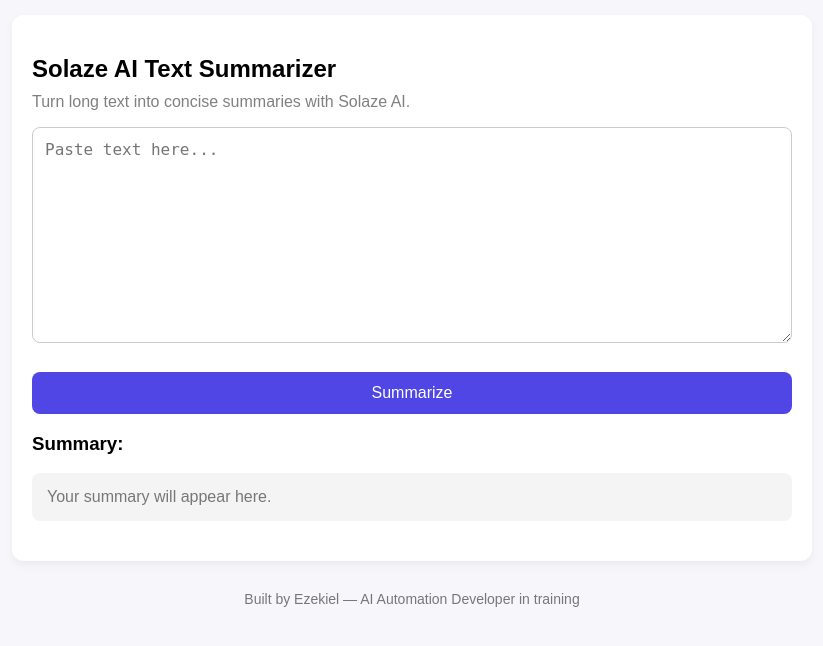
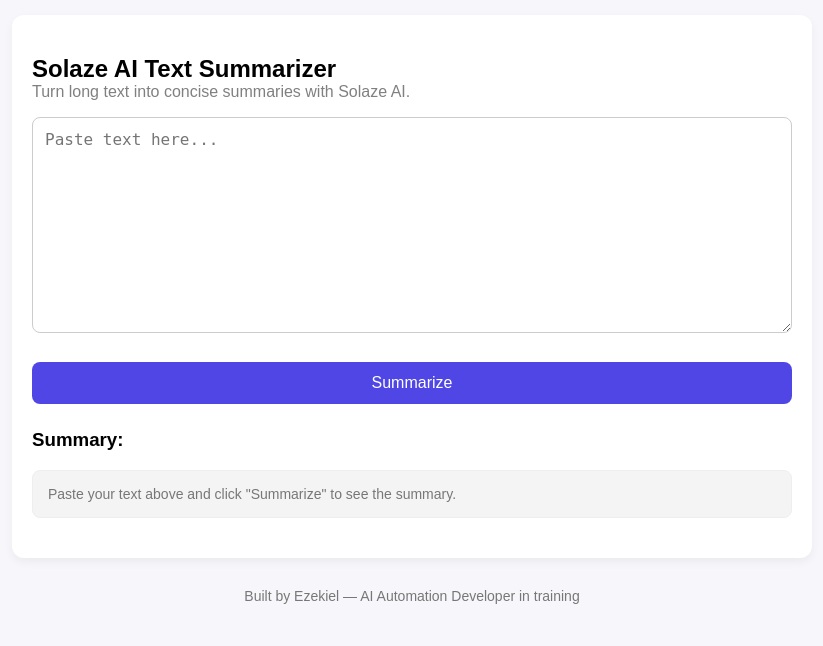
Before and after one commit to Solaze01/ai-summarizer, a Flask app: page / in a window 1280 px wide. Shown: the top 646 px of the page, without its empty margins (228-1051 px from the left). Run offline with Flask 3, Linux system fonts and the light colour scheme.

Commit message:
Clean CSS and fix merge conflict

```diff
--- a/requirements.txt
+++ b/requirements.txt
@@ -1,3 +1,4 @@
 flask
 groq
 gunicorn
+python-dotenv
--- a/static/style.css
+++ b/static/style.css
@@ -20,12 +20,15 @@ body {
 }
 
 h2 {
-    margin-bottom: 20px;
+    margin-bottom: 10px;
+}
+
+h3 {
+    margin-top: 25px;
 }
 
 textarea {
     width: 100%;
-    max-width: 100%;
     padding: 12px;
     font-size: 16px;
     border-radius: 8px;
@@ -50,13 +53,6 @@ button:hover {
     background: #4338ca;
 }
 
-.box {
-    background: #f4f4f4;
-    padding: 15px;
-    border-radius: 8px;
-    margin-bottom: 20px;
-}
-
 .selector-group {
     margin: 15px 0;
 }
@@ -71,8 +67,21 @@ button:hover {
     width: 100%;
     padding: 10px;
     border-radius: 8px;
-<<<<<<< HEAD
     border: 1px solid #ccc;
+}
+
+.box {
+    background: #f4f4f4;
+    padding: 15px;
+    border-radius: 8px;
+    margin-bottom: 20px;
+    font-size: 14px;
+    border: 1px solid #eee;
+}
+
+.empty-state {
+    color: #777;
+    margin: 0;
 }
 
 footer {
@@ -82,14 +91,9 @@ footer {
     color: #777;
 }
 
-.empty-state {
-    color: #777;
-    margin: 0;
-}
-
 @media (max-width: 600px) {
     body {
-        padding: 15px;
+        padding: 10px;
     }
 
     .container {
@@ -100,6 +104,3 @@ footer {
         font-size: 20px;
     }
 }
-=======
-}
->>>>>>> bde42b4cccb5b6efffc1f86727d83f44131dbb4d
--- a/templates/index.html
+++ b/templates/index.html
@@ -37,7 +37,7 @@
                 {% endfor %}
             </ul>
         {% else %}
-            <p class="empty-state">Your summary will appear here.</p>
+            <p class="empty-state">Paste your text above and click "Summarize" to see the summary.</p>
         {% endif %}
     </div>
 
```
